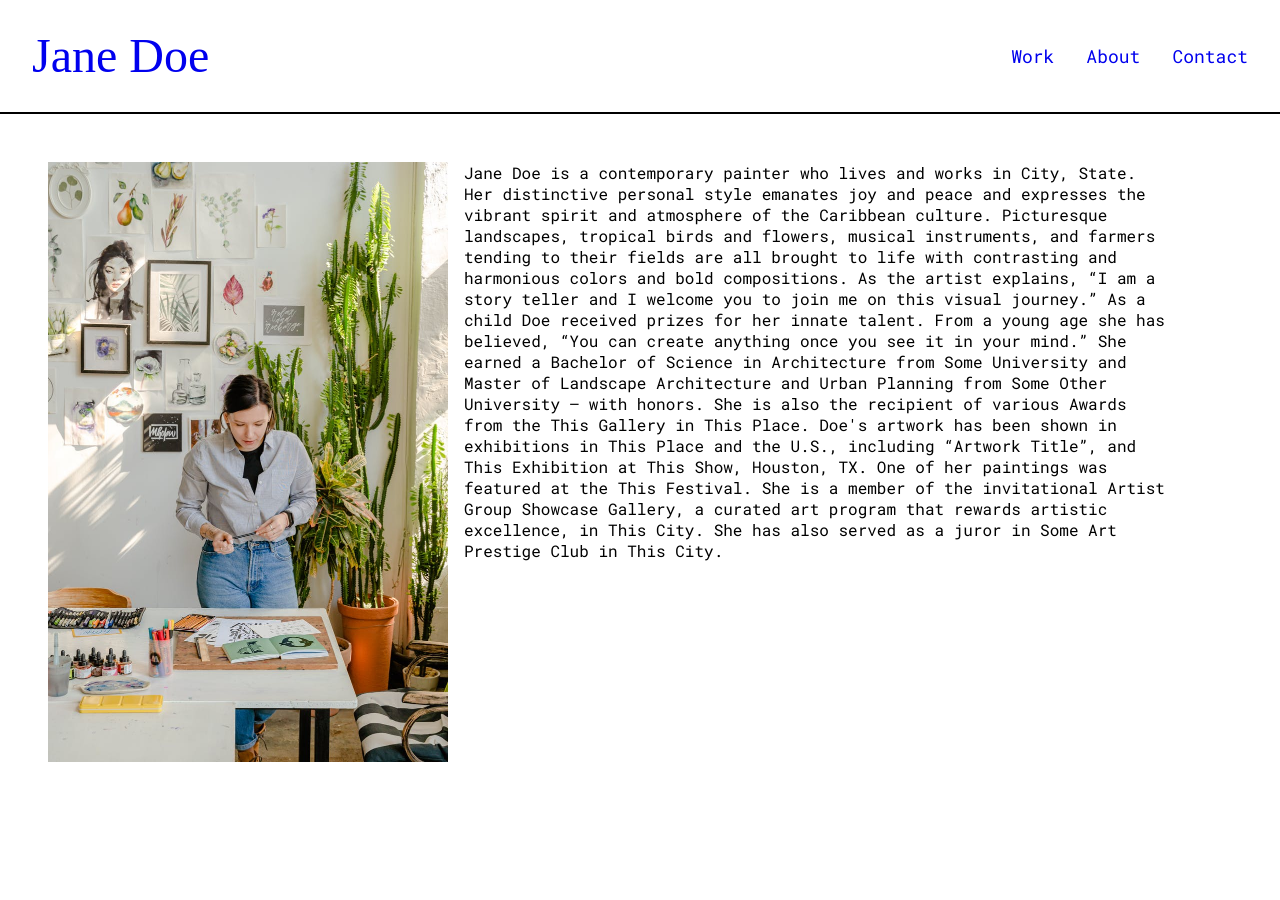
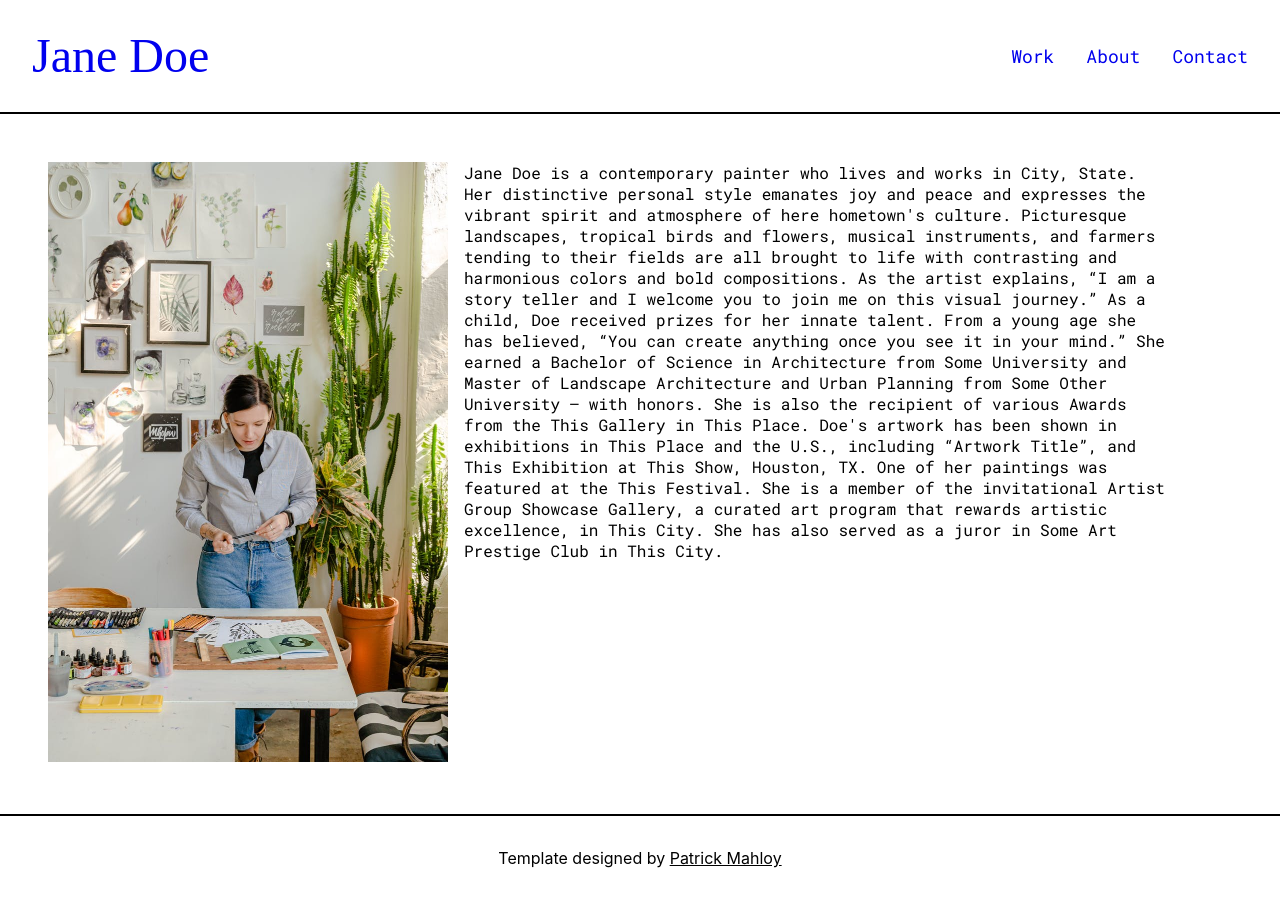
Before and after one commit to ploymahloy/next-template, a Next.js app: page /about in a window 1280 px wide. Before the commit the page ends 814 px from the top, so only its background shows below. Built offline with nearby package versions, Linux system fonts and the light colour scheme; a web font is replaced by a local one.

Commit message:
final tweaking

```diff
--- a/components/Modal.js
+++ b/components/Modal.js
@@ -1,5 +1,6 @@
 import { useState, useEffect } from 'react';
 import ReactDOM from 'react-dom';
+import { TiTimes } from 'react-icons/ti';
 
 import styles from '../styles/Modal.module.css';
 
@@ -19,7 +20,9 @@ export default function Modal(props) {
 	const modalContent = show ? (
 		<>
 			<div className={styles.overlay} onClick={handleClose} />
-			<div className={styles.modal}>
+      <div className={styles.modal}>
+        <button className={styles.close_btn} onClick={handleClose}>Close</button>
+        <button className={styles.close_btn_mobile} onClick={handleClose}><TiTimes /></button>
 				<p className={styles.title}>Title of Piece</p>
 				{children}
 			</div>
--- a/layouts/Default.js
+++ b/layouts/Default.js
@@ -61,7 +61,15 @@ export default function DefaultLayout(props) {
 					</a>
 				</div>
 			</nav>
-			{children}
+			<div>
+				{children}
+				<footer className={styles.footer}>
+					Template designed by{' '}
+					<a href="https://github.com/ploymahloy" target="_blank">
+						Patrick Mahloy
+					</a>
+				</footer>
+			</div>
 		</>
 	);
 }
--- a/pages/about.js
+++ b/pages/about.js
@@ -23,12 +23,12 @@ export default function work() {
 						<p>
 							{`Jane Doe is a contemporary painter who lives and works in City,
 							State. Her distinctive personal style emanates joy and peace and
-							expresses the vibrant spirit and atmosphere of the Caribbean
+							expresses the vibrant spirit and atmosphere of here hometown's
 							culture. Picturesque landscapes, tropical birds and flowers,
 							musical instruments, and farmers tending to their fields are all
 							brought to life with contrasting and harmonious colors and bold
 							compositions. As the artist explains, “I am a story teller and I
-							welcome you to join me on this visual journey.” As a child Doe
+							welcome you to join me on this visual journey.” As a child, Doe
 							received prizes for her innate talent. From a young age she has
 							believed, “You can create anything once you see it in your mind.”
 							She earned a Bachelor of Science in Architecture from Some
--- a/styles/Contact.module.css
+++ b/styles/Contact.module.css
@@ -1,12 +1,15 @@
 @import url('https://fonts.googleapis.com/css2?family=Roboto+Mono:wght@100;200;300;400;500;600;700&display=swap');
 
-.wrapper, .input, .textarea {
+.wrapper,
+.input,
+.textarea {
 	box-sizing: border-box;
 }
 
 .wrapper {
 	margin: 3rem auto;
 	width: 650px;
+	height: 75vh;
 }
 
 .page_title,
@@ -47,7 +50,6 @@
 	height: 100px;
 	padding: 1rem;
 	resize: none;
-
 }
 
 .button {
--- a/styles/Default.module.scss
+++ b/styles/Default.module.scss
@@ -105,6 +105,19 @@
 	}
 }
 
+.footer {
+
+  padding: 2rem;
+  text-align: center;
+  border-top: 2px solid black;
+  background-color: white;
+
+  & > a {
+    color: black;
+    text-decoration: underline;
+  }
+}
+
 @media (max-width: 990px) {
   .menu_icon {
     display: block;
--- a/styles/globals.css
+++ b/styles/globals.css
@@ -4,4 +4,5 @@ body {
   margin: 0;
   font-family: -apple-system, BlinkMacSystemFont, Segoe UI, Roboto, Oxygen,
     Ubuntu, Cantarell, Fira Sans, Droid Sans, Helvetica Neue, sans-serif;
+  box-sizing: border-box;
 }
```
Also changed, not shown: styles/Modal.module.css (+62 -4 lines). Lines whose indentation alone changed are shown as unchanged.
